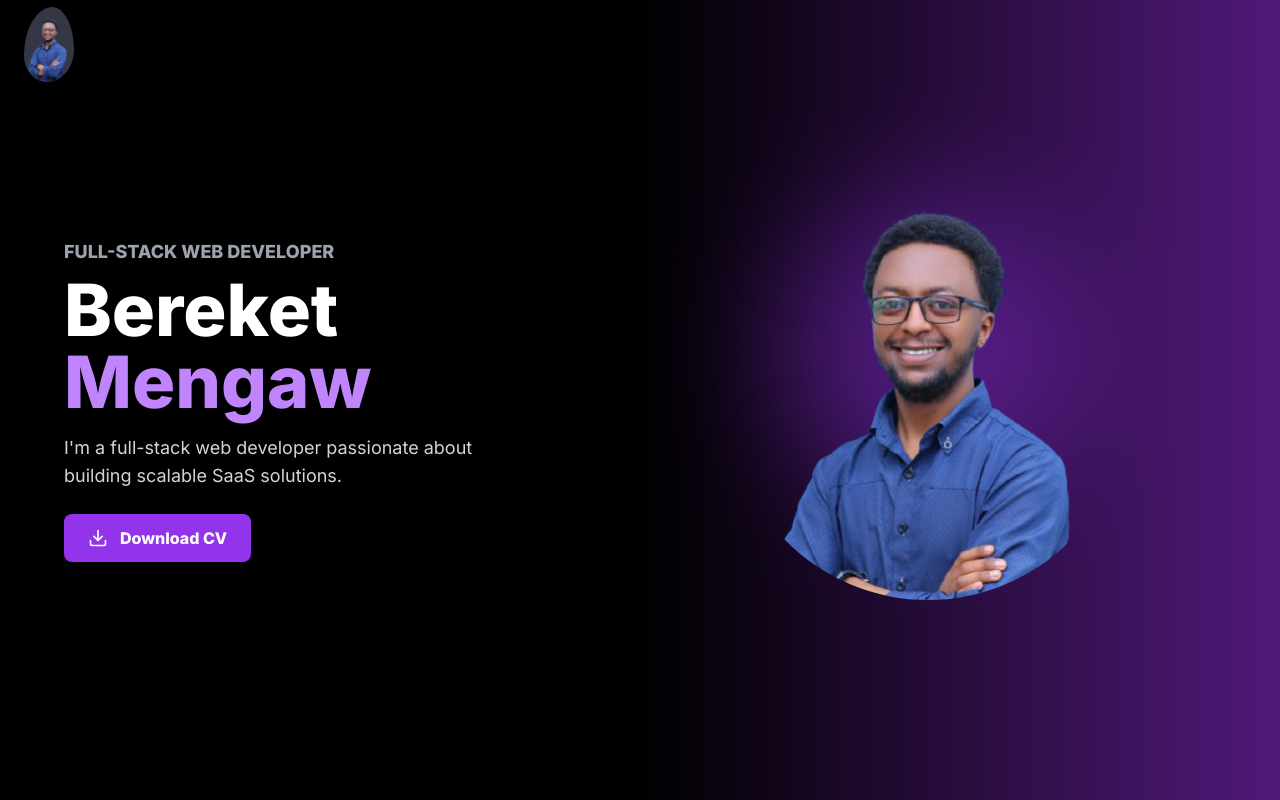
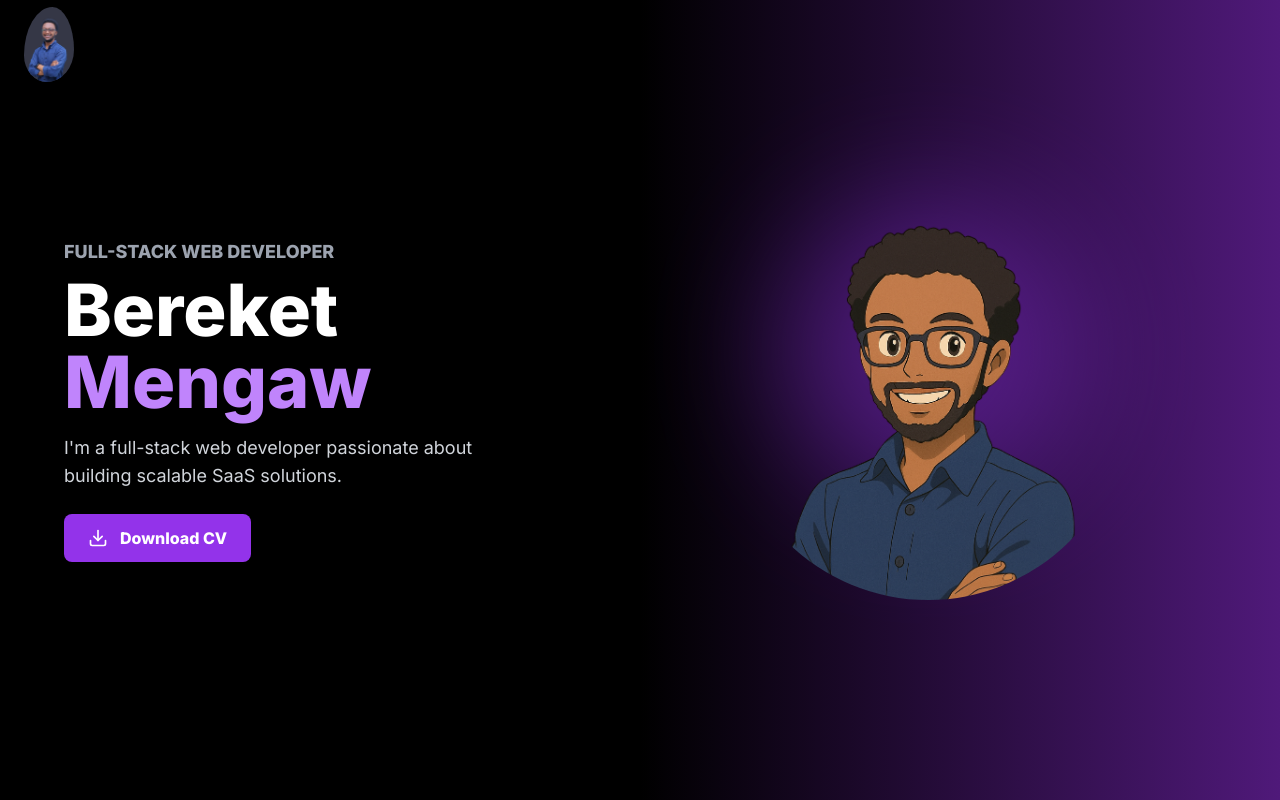
Before and after one commit to BereketMengaw/Portfolio, a Next.js app: page / in a window 1280 px wide. Shown: the top 800 px of the page. Built offline with nearby package versions, Linux system fonts and the light colour scheme.

Commit message:
updated profile image

```diff
--- a/components/Home.js
+++ b/components/Home.js
@@ -2,7 +2,7 @@
 
 import React from "react";
 import Image from "next/image";
-import myImg from "../pubilc/assets/img/profOne.png"; // Fixed typo (pubilc -> public)
+import myImg from "../pubilc/assets/img/bereket.png"; // Fixed typo (pubilc -> public)
 import { Download } from "lucide-react";
 
 const Home = () => {
@@ -20,7 +20,7 @@ const Home = () => {
             alt="Bereket Mengaw"
             width={400}
             height={400}
-            className="rounded-b-full w-[180px] h-[180px] sm:w-[220px] sm:h-[220px] md:w-[350px] md:h-[350px] lg:w-[400px] lg:h-[400px] object-cover object-[50%_40%]"
+            className="rounded-b-full w-[180px] h-[180px] sm:w-[220px] sm:h-[220px] md:w-[350px] md:h-[350px] lg:w-[400px] lg:h-[400px] object-cover object-[100%_10%]"
           />
 
           {/* Purple Glow Effect */}
```
Also changed, not shown: pubilc/assets/img/bereket.png (added).
